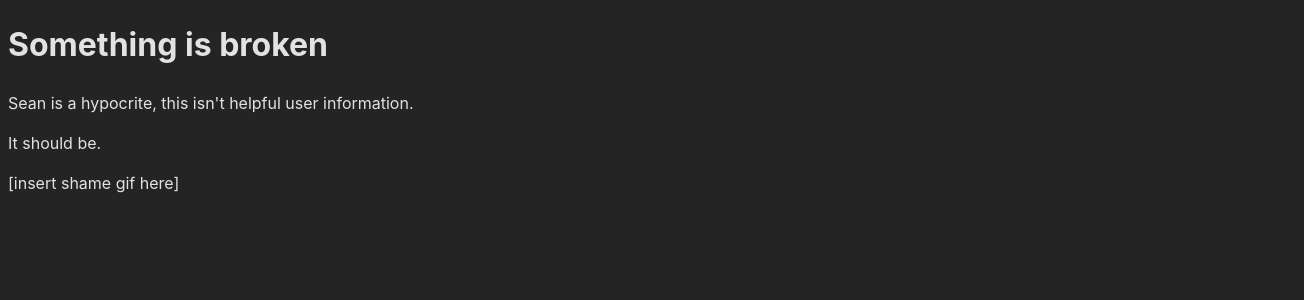
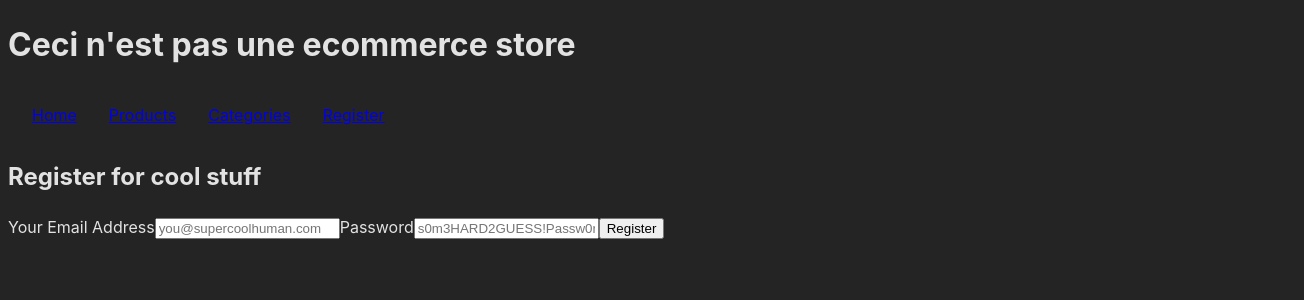
Before and after one commit to seanrreid/crudco_fakestore_react_ui, a React (Vite) app: page /register in a window 1280 px wide. Shown: the top 300 px of the page, 1304 px wide, since content can reach past the window. Built offline with nearby package versions, Linux system fonts and the light colour scheme.

Commit message:
Fought with Zod, added intial Registration page

```diff
--- a/package.json
+++ b/package.json
@@ -12,7 +12,8 @@
   "dependencies": {
     "react": "^18.3.1",
     "react-dom": "^18.3.1",
-    "react-router-dom": "^6.27.0"
+    "react-router-dom": "^6.27.0",
+    "zod": "^3.23.8"
   },
   "devDependencies": {
     "@eslint/js": "^9.11.1",
--- a/src/components/MainNav.jsx
+++ b/src/components/MainNav.jsx
@@ -1,4 +1,4 @@
-import { Link } from "react-router-dom";
+import { NavLink } from "react-router-dom";
 
 import styles from "./Nav.module.css";
 
@@ -7,13 +7,16 @@ const MainNav = () => {
     <nav className={styles.nav}>
       <ul>
         <li>
-          <Link to="/">Home</Link>
+          <NavLink to='/'>Home</NavLink>
         </li>
         <li>
-          <Link to="/products">Products</Link>
+          <NavLink to='/products'>Products</NavLink>
         </li>
         <li>
-          <Link to="/categories">Categories</Link>
+          <NavLink to='/categories'>Categories</NavLink>
+        </li>
+        <li>
+          <NavLink to='/register'>Register</NavLink>
         </li>
       </ul>
     </nav>
--- /dev/null
+++ b/src/routes/Registration.jsx
@@ -0,0 +1,61 @@
+import { Form } from 'react-router-dom';
+import { z } from 'zod';
+
+const RegistrationSchema = z.object({
+  email: z
+    .string()
+    .email('invalid-email')
+    .transform((email) => email.toLowerCase()),
+  password: z.string().min(8, 'password-to-short'),
+});
+
+export const action = async ({ request }) => {
+  const formData = await request.formData();
+  const result = await RegistrationSchema.safeParseAsync({
+    email: formData.get('username'),
+    password: formData.get('password'),
+  });
+
+  if (!result.success) {
+    console.error(result.error);
+    return null;
+  }
+
+  const { email, password } = result.data;
+  console.log('EMAIL AND PASSWORD: ', email, password);
+  console.log('TO BE CONTINUED!!!!');
+  return null;
+};
+
+const Registration = () => {
+  return (
+    <>
+      <h2>Register for cool stuff</h2>
+      <Form action='/register' method='POST'>
+        <label>
+          Your Email Address
+          <input
+            name='username'
+            type='email'
+            placeholder='you@supercoolhuman.com'
+            autoComplete='email'
+            required
+          />
+        </label>
+        <label>
+          Password
+          <input
+            name='password'
+            type='password'
+            placeholder='s0m3HARD2GUESS!Passw0rd!'
+            autoComplete='password'
+            required
+          />
+        </label>
+        <button type='submit'>Register</button>
+      </Form>
+    </>
+  );
+};
+
+export default Registration;
--- a/src/routes/Routes.jsx
+++ b/src/routes/Routes.jsx
@@ -5,6 +5,7 @@ import Categories from './Categories';
 import Products, { loader as productsLoader } from './Products';
 import ErrorPage from '../pages/Error';
 import SingleProduct, { loader as singleProductLoader } from './SingleProduct';
+import Registration, { action as registrationAction } from './Registration';
 
 const Routes = () => {
   const router = createBrowserRouter([
@@ -30,6 +31,11 @@ const Routes = () => {
           path: '/categories',
           element: <Categories />,
         },
+        {
+          path: '/register',
+          element: <Registration />,
+          action: registrationAction,
+        },
       ],
     },
   ]);
```
Also changed, not shown: 1 other file (tests, documents, lock files or other folders).
